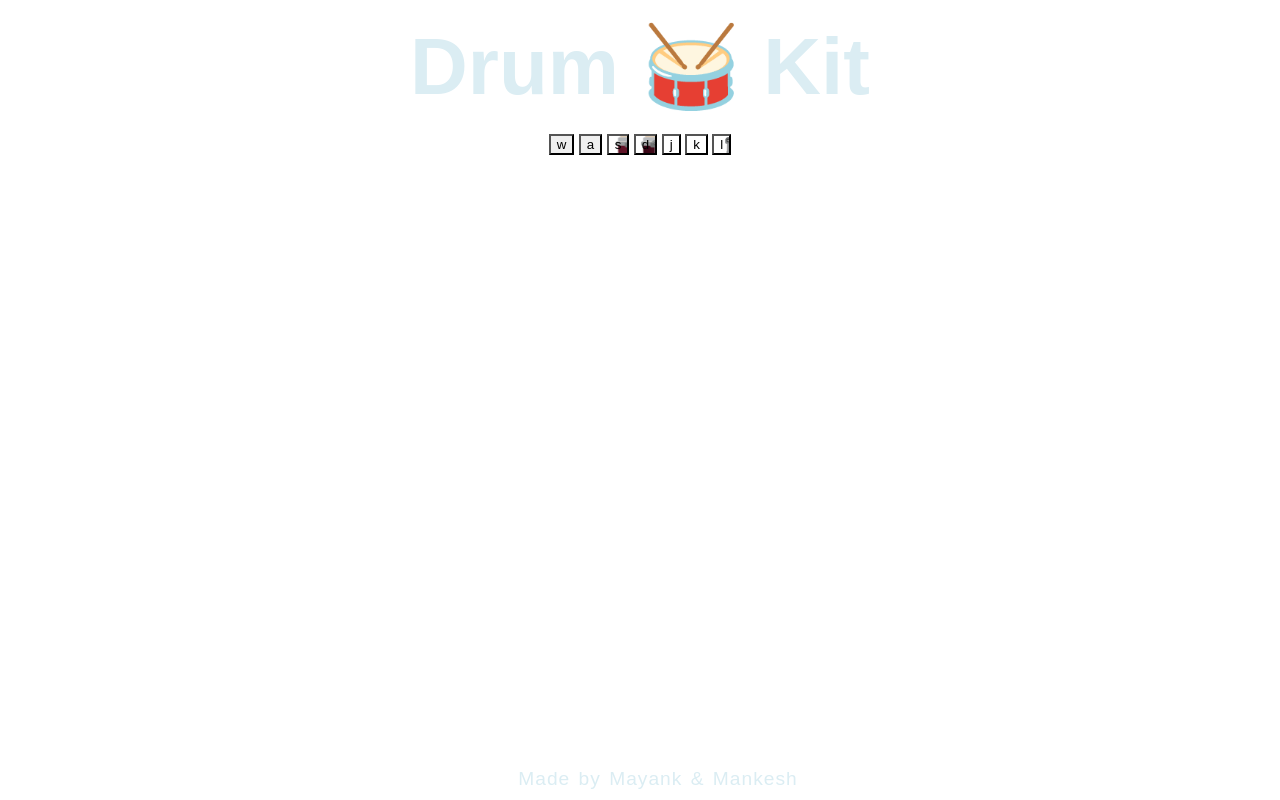
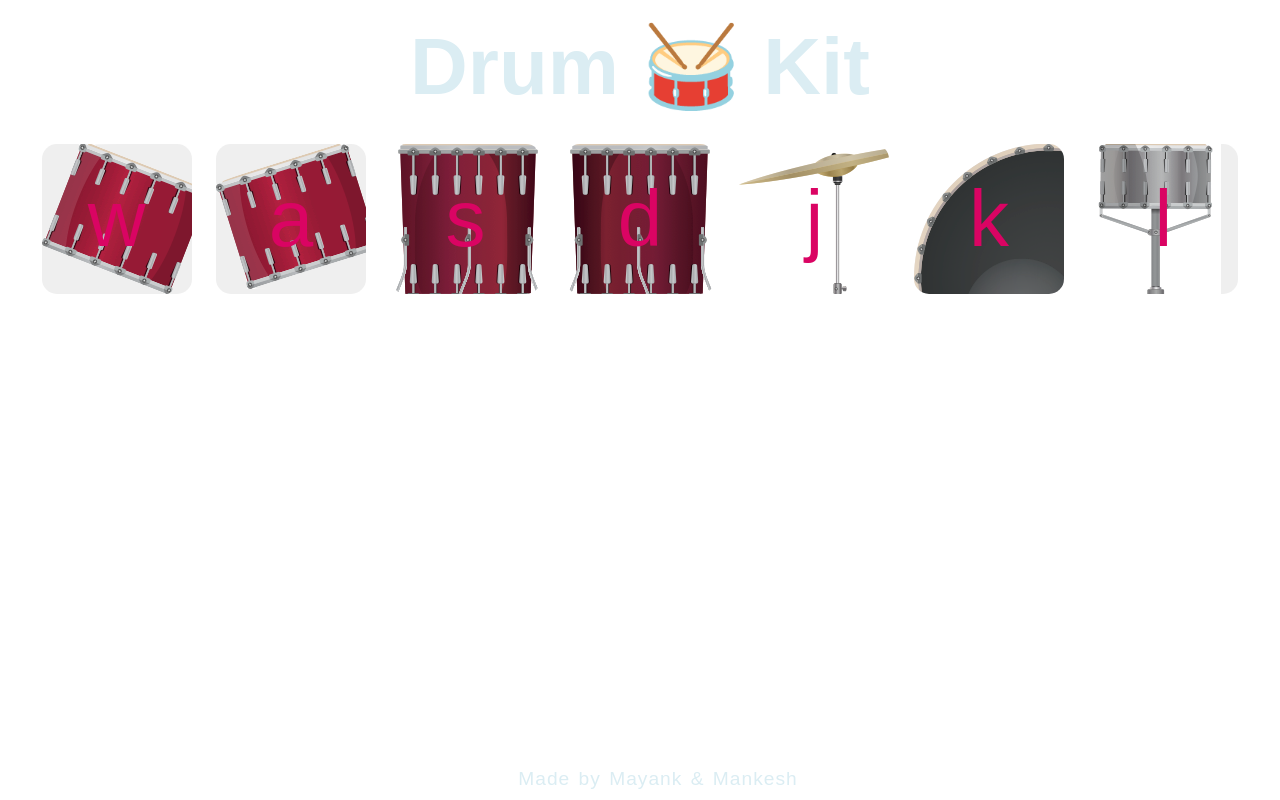
Before and after one commit to Mayank99876/Drum-kit, a plain HTML site: page index.html in a window 1280 px wide. Shown: the top 800 px of the page. Drawn offline with Linux system fonts and the light colour scheme.

Commit message:
Update styles.css

```diff
--- a/styles.css
+++ b/styles.css
@@ -44,7 +44,7 @@ h1 {
   background-image: url("images/snare.png");
   background-repeat: no-repeat;
 }
-.drum {
+.drum-kit {
   font-size: 5rem;
   color: #da0463;
   border: 10px;
```
